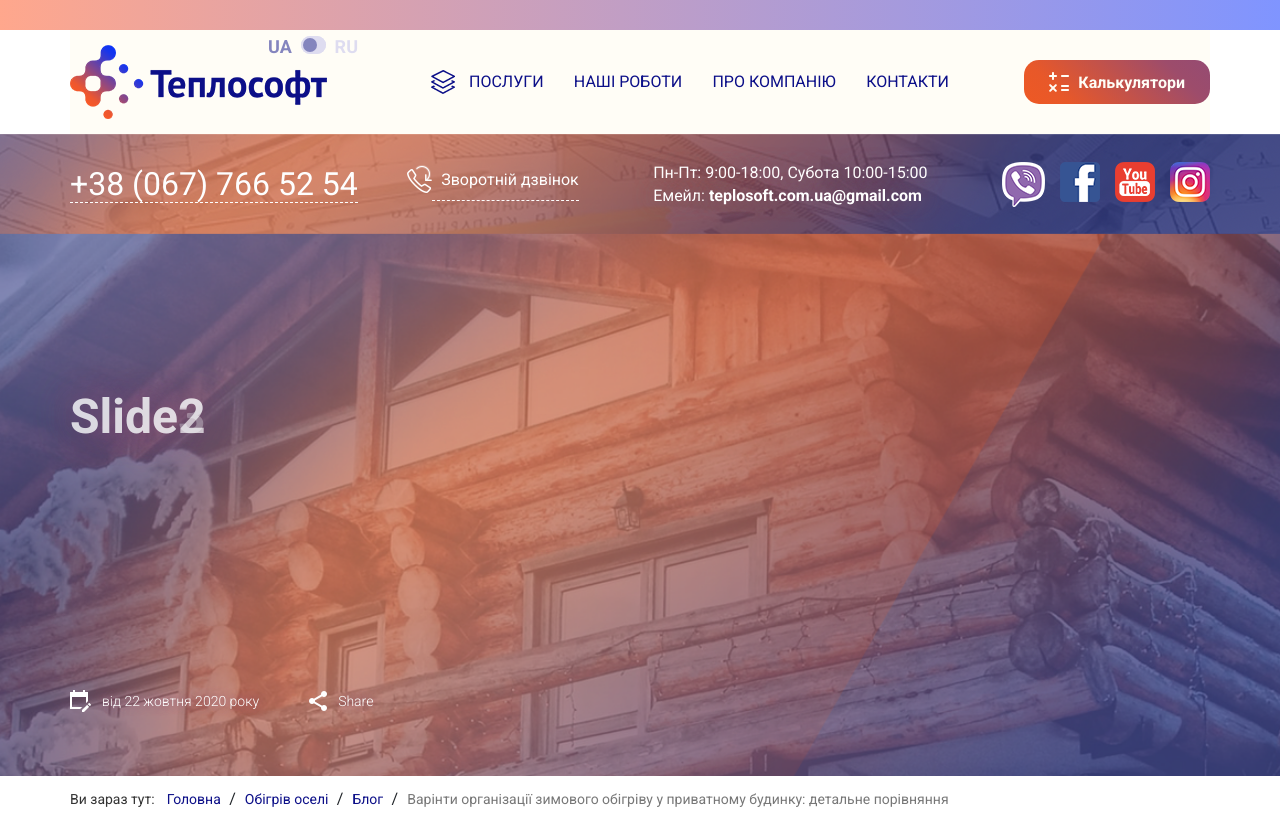
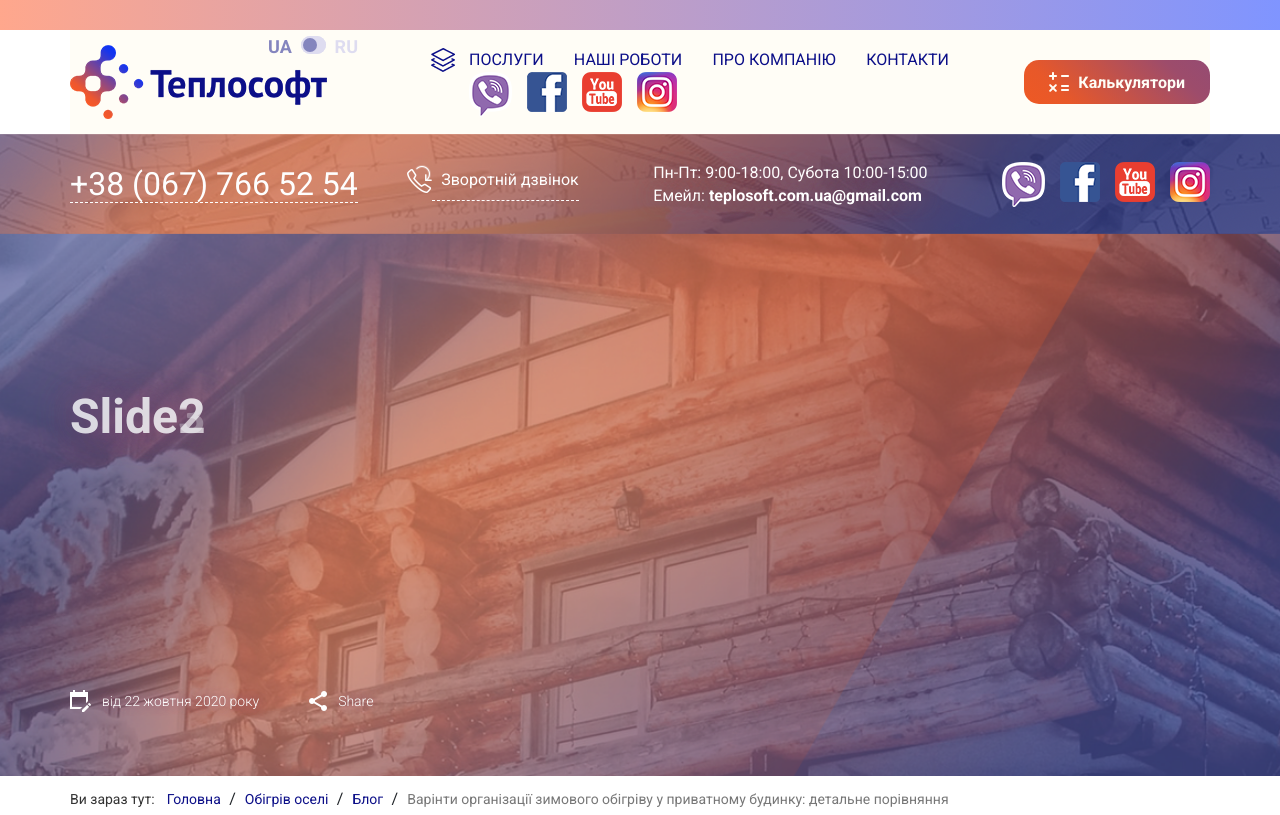
Before and after one commit to rozhnovaYana/rozhnovaYana.github.io, a plain HTML site: page index.html in a window 1280 px wide. Shown: the top 815 px of the page. Drawn offline with Linux system fonts and the light colour scheme; files whose address does not match are found by name.

Commit message:
Add files via upload

```diff
--- a/index.html
+++ b/index.html
@@ -52,7 +52,6 @@
                     </div>
                 <div class="header-nav__emblem"><img src="./img/header/teplosoft_logo.png" alt="logo"></div>
                 <div class="header-menu">
-
                     <div class="header-menu__wrapper">
                         <div class="header-menu__cross" data-close>&#10006;</div>
                         <ul class="header-menu__list">
@@ -61,6 +60,12 @@
                             <li class="header-menu__item"><a href="#">Про компанію</a></li>
                             <li class="header-menu__item"><a href="#">Контакти</a></li>
                         </ul>
+                        <div class="header-soc">
+                            <div class="header-soc__item"><a href="#" class="header-soc__link"><img src="./img/header/viber_PNG25.png" alt="viber"></a></div>
+                            <div class="header-soc__item"><a href="#" class="header-soc__link"><img src="./img/header/Facebook.png" alt="facebook"></a></div>
+                            <div class="header-soc__item"><a href="#" class="header-soc__link"><img src="./img/header/youtube.png" alt="youtube"></a></div>
+                            <div class="header-soc__item"><a href="#" class="header-soc__link"><img src="./img/header/Instagram.png" alt="instagram"></a></div>
+                        </div>
                     </div>
 
 
@@ -369,9 +374,6 @@
                                 <div class="promo__text">Share</div>
                             </div>
                         </div>
-
-
-
                 </div>
                 <div class="content-tags">
                             <div class="content-tags__title">
@@ -405,17 +407,9 @@
                             </div>
                         </div>
             </div>
-
             </div>
-
-
-
         </div>
-
-
         </div>
-
-
     </section>
      <section class="projects">
         <div class="container">
```
Lines whose indentation alone changed are shown as unchanged.
